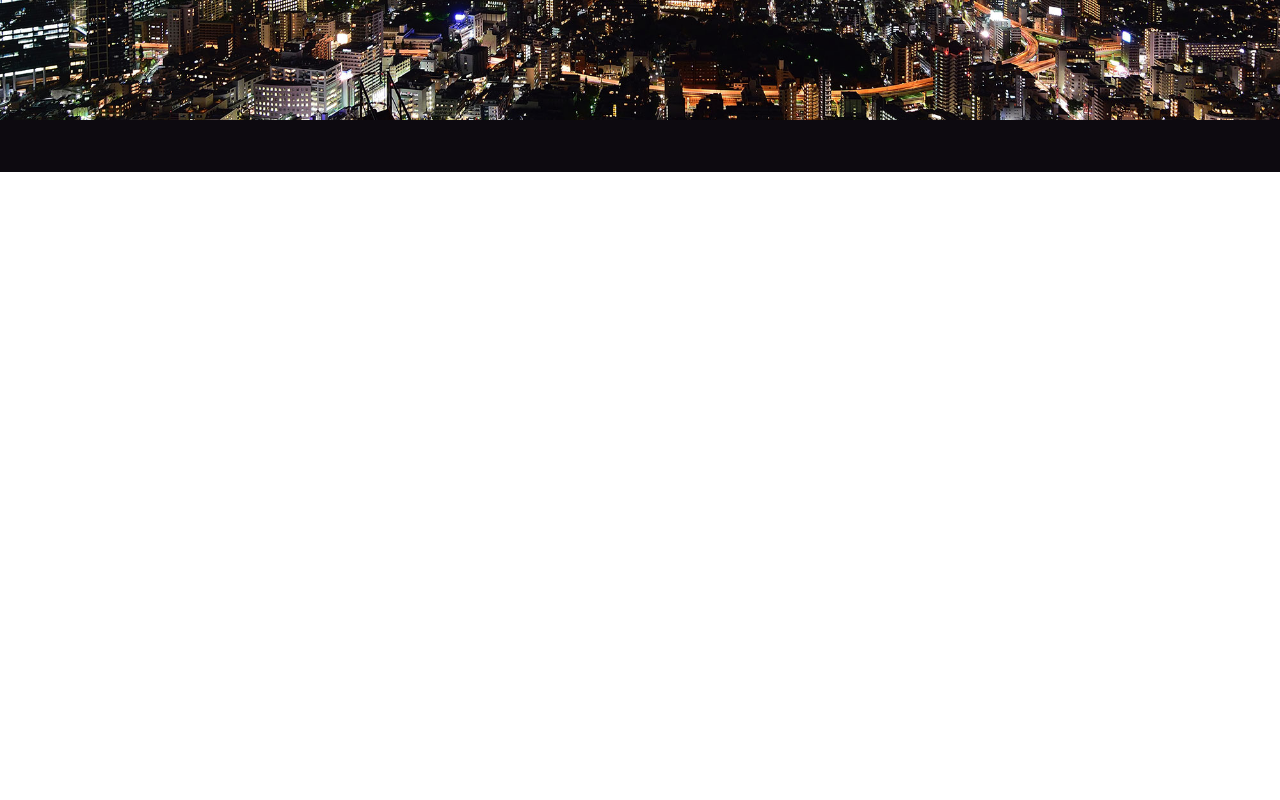
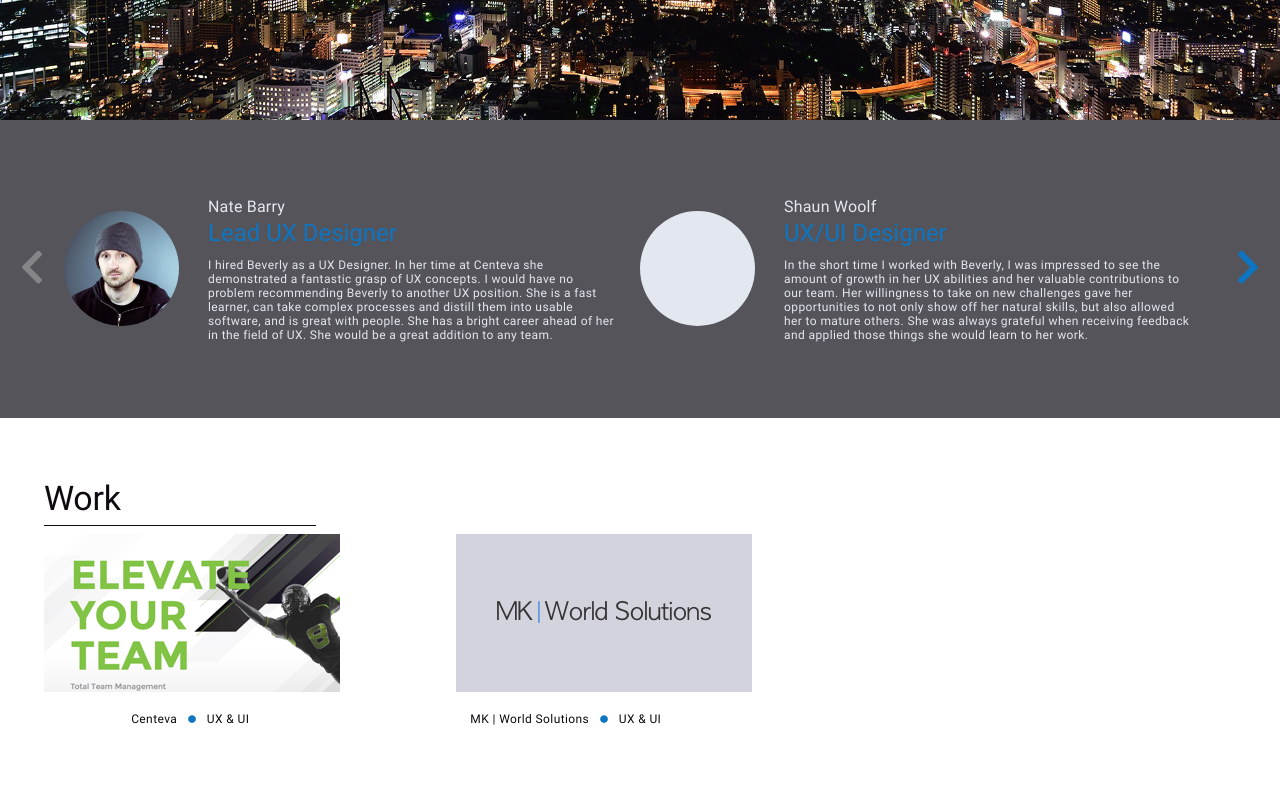
Before and after one commit to mkworldsolutions/bkodos, a React app: page src/index.html in a window 1280 px wide. Shown: the part 580-1380 px from the top of the page. Before the commit the page ends 860 px from the top, so only its background shows below. Built offline with nearby package versions, Linux system fonts and the light colour scheme.

Commit message:
added landing js

```diff
--- a/src/index.html
+++ b/src/index.html
@@ -41,6 +41,7 @@
 
     <!-- SCRIPTS -->
     <script src='js/master.min.js'></script>
+    <script src='js/landing.min.js'></script>
 
     <!-- Global site tag (gtag.js) - Google Analytics -->
     <script async src="https://www.googletagmanager.com/gtag/js?id=UA-121074253-1"></script>
```
